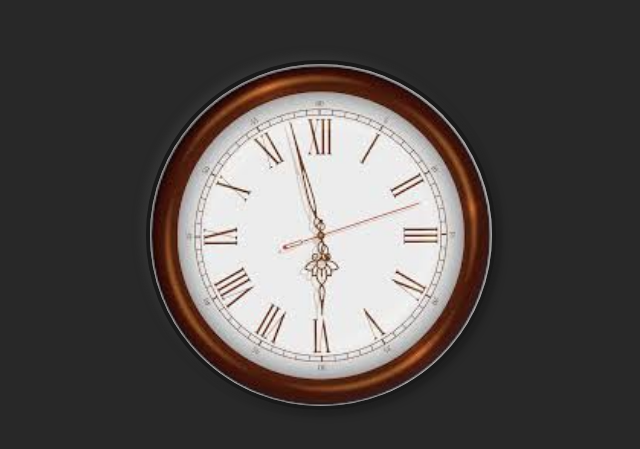
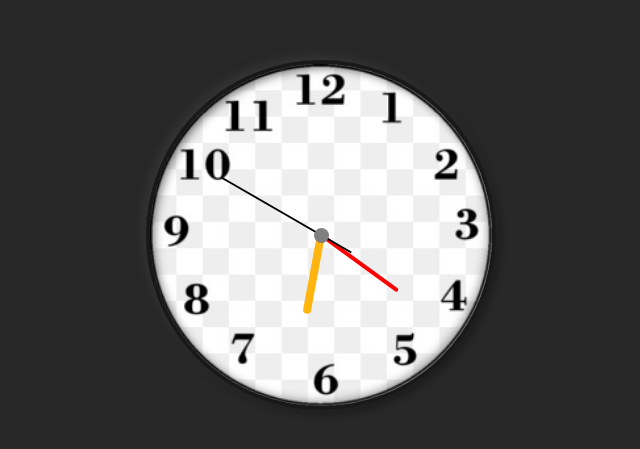
Before and after one commit to sintayehu-B/Lab_Exercise_lob07, a plain HTML site: page Finished/analogclock.html in a window 1280 px wide. Shown: the part 165-614 px from the top of the page, without its empty margins (319-959 px from the left). Drawn offline with nearby package versions, Linux system fonts and the light colour scheme.

Commit message:
added the AnalogCLock

```diff
--- a/Finished/analogclock.html
+++ b/Finished/analogclock.html
@@ -18,17 +18,19 @@
         </div>
         <!-- minutes -->
         <div class="minute">
-            <div class="mint" id="mint"></div>
+            <div class="mint" id="mnt"></div>
         </div>
         <!-- seconds -->
         <div class="second">
-            <div class="sec" id="sec"></div>
+            <div class="sec" id="sc"></div>
         </div>
     </div>
+    <script src="./asset/js/clock.js"></script>
     <!-- Optional JavaScript -->
     <!-- jQuery first, then Popper.js, then Bootstrap JS -->
     <script src="https://code.jquery.com/jquery-3.3.1.slim.min.js" integrity="sha384-q8i/X+965DzO0rT7abK41JStQIAqVgRVzpbzo5smXKp4YfRvH+8abtTE1Pi6jizo" crossorigin="anonymous"></script>
     <script src="https://cdnjs.cloudflare.com/ajax/libs/popper.js/1.14.7/umd/popper.min.js" integrity="sha384-UO2eT0CpHqdSJQ6hJty5KVphtPhzWj9WO1clHTMGa3JDZwrnQq4sF86dIHNDz0W1" crossorigin="anonymous"></script>
     <script src="https://stackpath.bootstrapcdn.com/bootstrap/4.3.1/js/bootstrap.min.js" integrity="sha384-JjSmVgyd0p3pXB1rRibZUAYoIIy6OrQ6VrjIEaFf/nJGzIxFDsf4x0xIM+B07jRM" crossorigin="anonymous"></script>
+
 </body>
 </html>
--- a/Finished/asset/css/clock.css
+++ b/Finished/asset/css/clock.css
@@ -17,7 +17,7 @@ body{
     height: 350px;
     justify-content: center;
     align-items: center;
-    background: url(../img/clock.jfif);
+    background: url(../img/counterless-clock.jpg);
     background-size: cover;
     border-radius: 50%;
     border: 4px solid #191919;
@@ -28,9 +28,67 @@ body{
 
 }
 .clock::before{
-    content: "";
+    content: '';
     width: 15px;
     position: absolute;
     height: 15px;
-    bac
+    background: gray;
+    border-radius: 50%;
+    z-index: 10000;
 }
+.hour,
+.minute,
+.second{
+    position: absolute;
+}
+.hour, .hr{
+    width: 160px;
+    height: 160px;
+
+}
+.minute, .mint{
+    width: 190px;
+    height: 190px;
+
+}
+.second, .sec{
+    width: 230px;
+    height: 230px;
+
+}
+.hr::before{
+    content: '';
+    position: absolute;
+    width: 8px;
+    height: 80px;
+    background:#ffb510;
+    z-index: 9;
+    border-radius: 6px 6px 0 0;
+}
+.mint::before{
+    content: '';
+    position: absolute;
+    width: 4px;
+    height: 90px;
+    background:red;
+    z-index: 10;
+    border-radius: 6px 6px 0 0;
+}
+.sec::before{
+    content: '';
+    position: absolute;
+    width: 2px;
+    height: 150px;
+    background: black;
+    z-index: 11;
+    border-radius: 6px 6px 0 0;
+
+}
+.hr,
+.sec,
+.mint{
+    display: flex;
+    justify-content: center;
+    position: absolute;
+    border-radius: 50px;
+}
--- /dev/null
+++ b/Finished/asset/js/clock.js
@@ -0,0 +1,15 @@
+const deg = 6;
+const hr = document.querySelector("#hr")
+const mint = document.querySelector("#mnt")
+const sec = document.querySelector("#sc")
+
+setInterval(() =>{
+    let day = new Date();
+    let hh = day.getHours()*30;
+    let mn = day.getMinutes()*deg;
+    let sco = day.getSeconds()*deg;
+
+    hr.style.transform = `rotateZ(${(hh) + (mn/12)}deg)`;
+    mint.style.transform = `rotateZ(${(mn)}deg)`;
+    sec.style.transform = `rotateZ(${(sco)}deg)`;
+})
```
Also changed, not shown: Finished/asset/img/counterless-clock.jpg (added), Finished/asset/img/s-l300.png (added).
